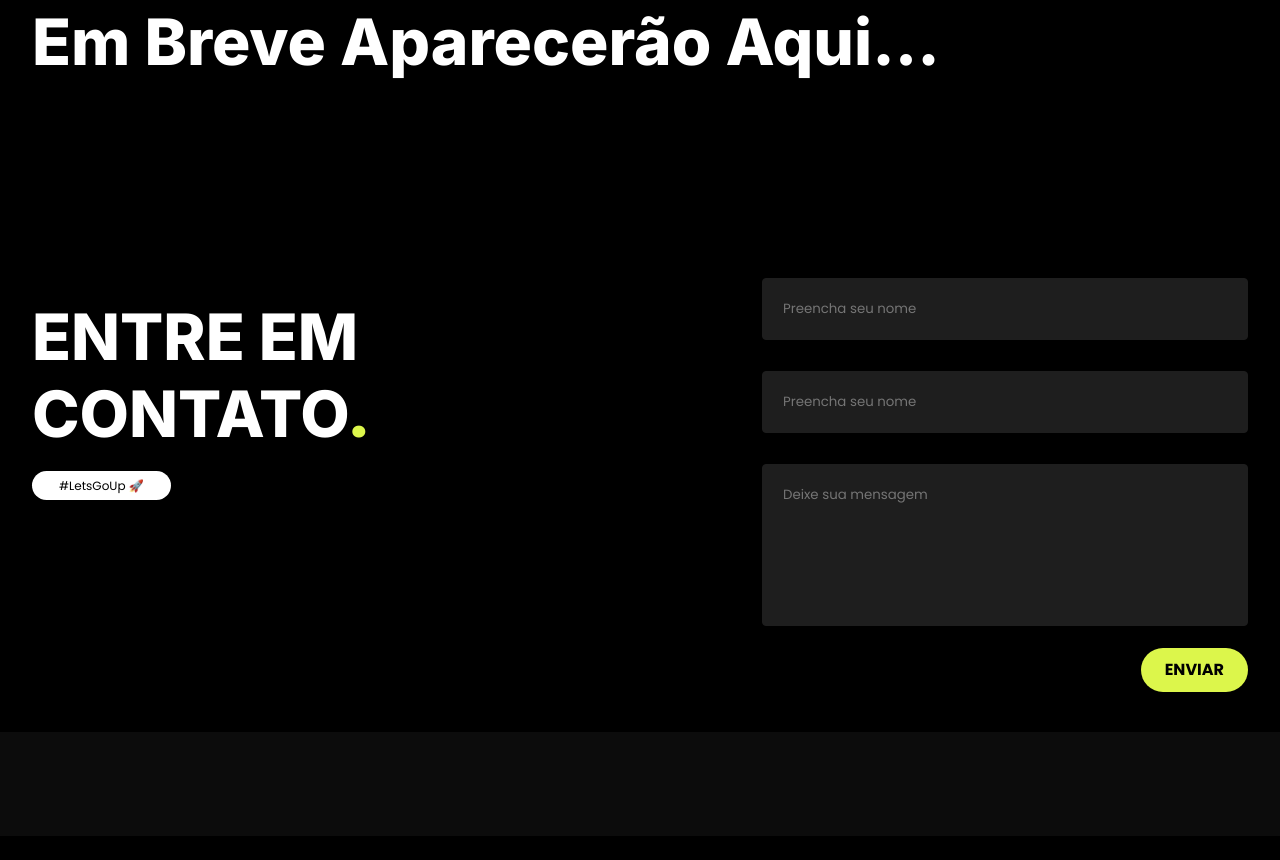
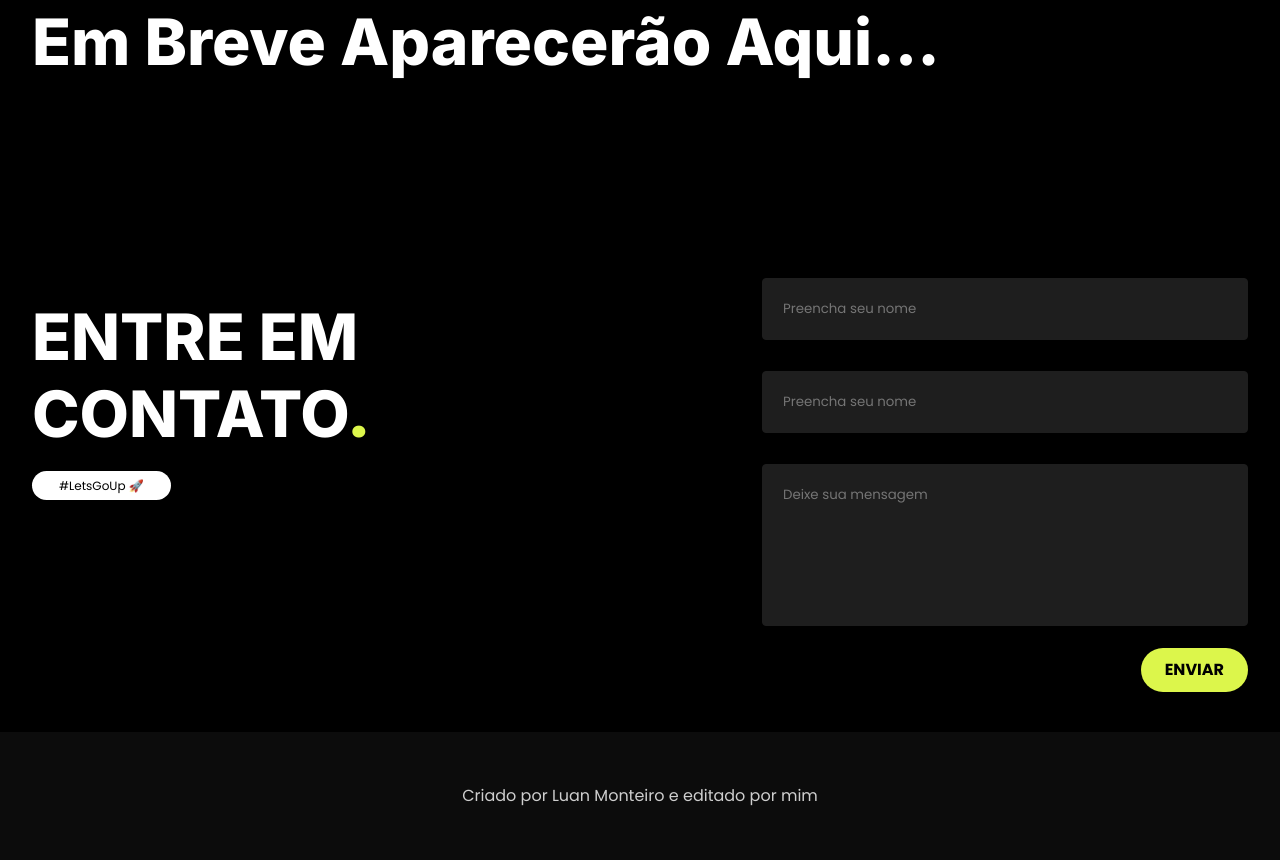
Before and after one commit to eedvansilva/beacademy-devstart-frontend-myportfolio, a plain HTML site: page index.html in a window 1280 px wide. Shown: the part 2268-3128 px from the top of the page. Before the commit the page ends 3104 px from the top, so only its background shows below. Drawn offline with nearby package versions, Linux system fonts and the light colour scheme.

Commit message:
Fiz alteração no rodapé

```diff
--- a/assets/styles/style.css
+++ b/assets/styles/style.css
@@ -222,6 +222,7 @@ header .container nav .menu-social img:hover {
 
 .s-about .container .my-picture img {
   border-radius: 4px;
+
 }
 
 /* Cases */
--- a/index.html
+++ b/index.html
@@ -180,7 +180,7 @@
             </ul>
           </div>
           <div class="my-picture">
-            <img src="./assets/img/picture.jpeg" alt="Foto de Perfil" />
+            <img  src="./assets/img/picture.jpeg"  alt="Foto de Perfil" />
           </div>
         </div>
       </section>
@@ -240,6 +240,7 @@
       <div class="container">
         <div class="copy">
         <!--  <p>Feito com ❤️ e carinho por mim.</p> -->
+        <p>Criado por Luan Monteiro e editado por mim</p>
 
         </div>
       </div>
```
